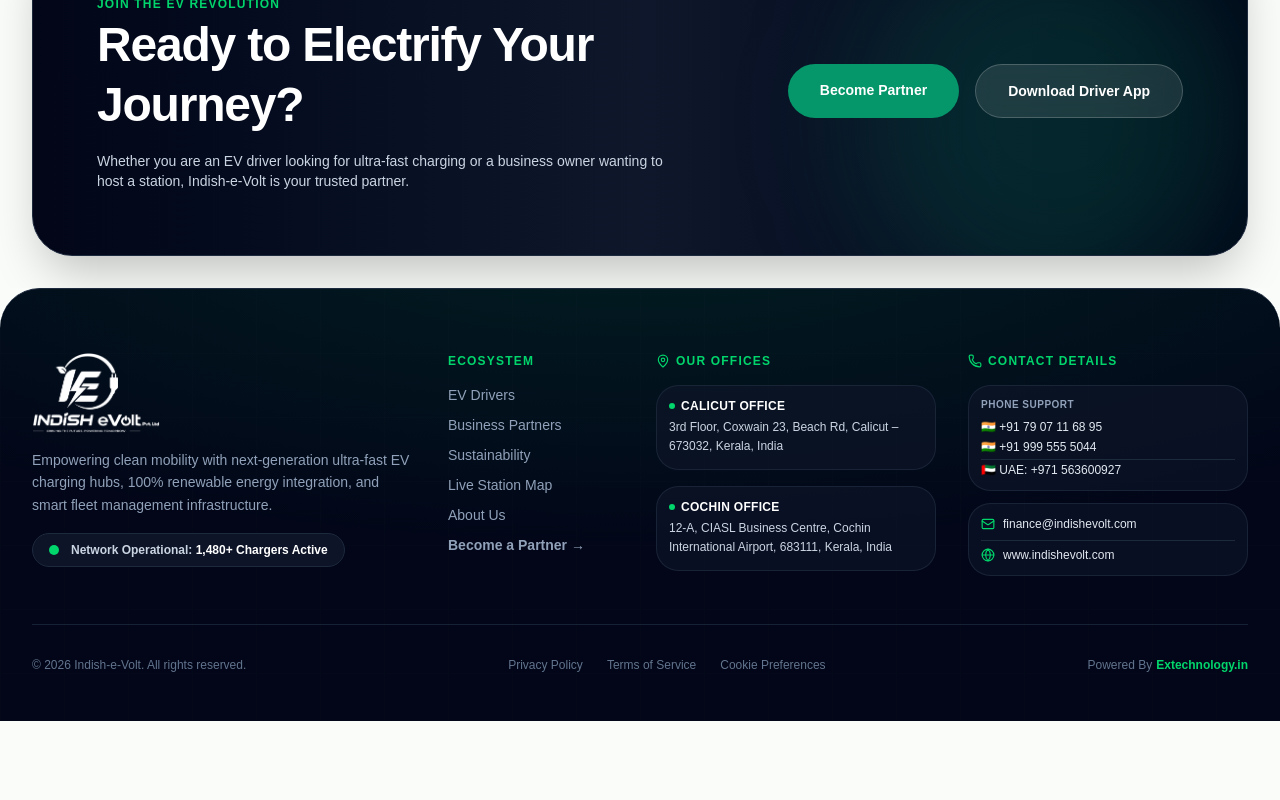
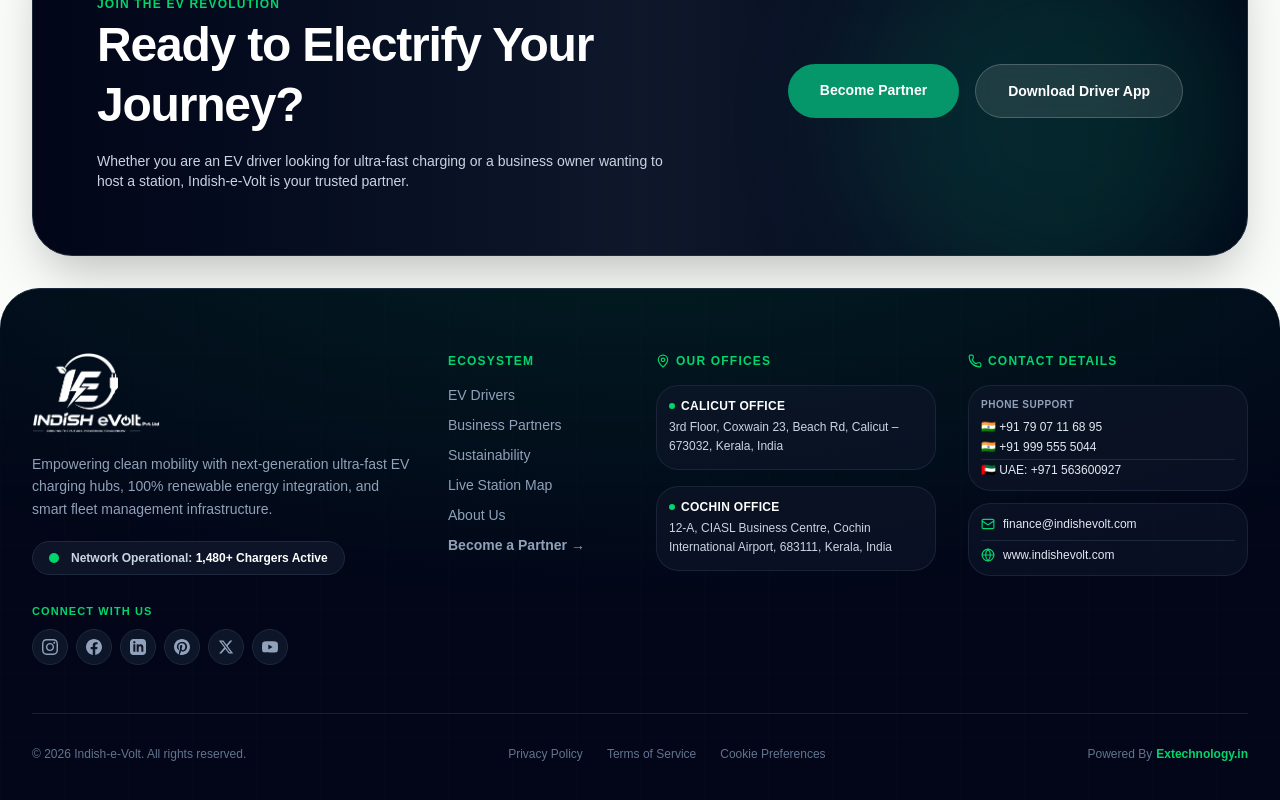
Before and after one commit to extechnology/Indish-e-volt-frontend-main, a React (Vite) app: page / in a window 1280 px wide. Shown: the part 8813-9613 px from the top of the page. Before the commit the page ends 9534 px from the top, so only its background shows below. Built offline with nearby package versions, Linux system fonts and the light colour scheme.

Commit message:
Updated Social Media links in footer

```diff
--- a/src/components/layout/Footer.tsx
+++ b/src/components/layout/Footer.tsx
@@ -1,6 +1,63 @@
 import { Link } from 'react-router-dom'
 import { motion } from 'framer-motion'
 import { ArrowUpRight, MapPin, Phone, Mail, Globe, Sparkles } from 'lucide-react'
+
+const socialLinks = [
+  {
+    name: 'Instagram',
+    url: 'https://www.instagram.com/indishevolt.in/?hl=en',
+    icon: (
+      <svg className="h-4 w-4" fill="currentColor" viewBox="0 0 24 24">
+        <path d="M12 2.163c3.204 0 3.584.012 4.85.07 3.252.148 4.771 1.691 4.919 4.919.058 1.265.069 1.645.069 4.849 0 3.205-.012 3.584-.069 4.849-.149 3.225-1.664 4.771-4.919 4.919-1.266.058-1.644.07-4.85.07-3.204 0-3.584-.012-4.849-.07-3.26-.149-4.771-1.699-4.919-4.92-.058-1.265-.07-1.644-.07-4.849 0-3.204.013-3.583.07-4.849.149-3.227 1.664-4.771 4.919-4.919 1.266-.057 1.645-.069 4.849-.069zm0-2.163c-3.259 0-3.667.014-4.947.072-4.358.2-6.78 2.618-6.98 6.98-.059 1.281-.073 1.689-.073 4.948 0 3.259.014 3.668.072 4.948.2 4.358 2.618 6.78 6.98 6.98 1.281.058 1.689.072 4.948.072 3.259 0 3.668-.014 4.948-.072 4.354-.2 6.782-2.618 6.979-6.98.059-1.28.073-1.689.073-4.948 0-3.259-.014-3.667-.072-4.947-.196-4.354-2.617-6.78-6.979-6.98-1.281-.059-1.69-.073-4.949-.073zm0 5.838c-3.403 0-6.162 2.759-6.162 6.162s2.759 6.163 6.162 6.163 6.162-2.759 6.162-6.163c0-3.403-2.759-6.162-6.162-6.162zm0 10.162c-2.209 0-4-1.79-4-4 0-2.209 1.791-4 4-4s4 1.791 4 4c0 2.21-1.791 4-4 4zm6.406-11.845c-.796 0-1.441.645-1.441 1.44s.645 1.44 1.441 1.44c.795 0 1.439-.645 1.439-1.44s-.644-1.44-1.439-1.44z"/>
+      </svg>
+    ),
+  },
+  {
+    name: 'Facebook',
+    url: 'https://www.facebook.com/profile.php?id=61592869981067',
+    icon: (
+      <svg className="h-4 w-4" fill="currentColor" viewBox="0 0 24 24">
+        <path d="M24 12.073c0-6.627-5.373-12-12-12s-12 5.373-12 12c0 5.99 4.388 10.954 10.125 11.854v-8.385H7.078v-3.47h3.047V9.43c0-3.007 1.792-4.669 4.533-4.669 1.312 0 2.686.235 2.686.235v2.953H15.83c-1.491 0-1.956.925-1.956 1.874v2.25h3.328l-.532 3.47h-2.796v8.385C19.612 23.027 24 18.062 24 12.073z"/>
+      </svg>
+    ),
+  },
+  {
+    name: 'LinkedIn',
+    url: 'https://www.linkedin.com/company/indishevolt-in/about/?viewAsMember=true',
+    icon: (
+      <svg className="h-4 w-4" fill="currentColor" viewBox="0 0 24 24">
+        <path d="M19 0h-14c-2.761 0-5 2.239-5 5v14c0 2.761 2.239 5 5 5h14c2.762 0 5-2.239 5-5v-14c0-2.761-2.238-5-5-5zm-11 19h-3v-11h3v11zm-1.5-12.268c-.966 0-1.75-.79-1.75-1.764s.784-1.764 1.75-1.764 1.75.79 1.75 1.764-.783 1.764-1.75 1.764zm13.5 12.268h-3v-5.604c0-3.368-4-3.113-4 0v5.604h-3v-11h3v1.765c1.396-2.586 7-2.777 7 2.476v6.759z"/>
+      </svg>
+    ),
+  },
+  {
+    name: 'Pinterest',
+    url: 'https://in.pinterest.com/indishevolt',
+    icon: (
+      <svg className="h-4 w-4" fill="currentColor" viewBox="0 0 24 24">
+        <path d="M12 0C5.373 0 0 5.372 0 12c0 5.084 3.163 9.426 7.627 11.174-.105-.949-.2-2.405.042-3.441.218-.937 1.407-5.965 1.407-5.965s-.359-.719-.359-1.782c0-1.668.967-2.914 2.171-2.914 1.023 0 1.518.769 1.518 1.69 0 1.029-.655 2.568-.994 3.995-.283 1.194.599 2.169 1.777 2.169 2.133 0 3.772-2.249 3.772-5.495 0-2.873-2.064-4.882-5.012-4.882-3.414 0-5.418 2.561-5.418 5.207 0 1.031.397 2.138.893 2.738.098.119.112.224.083.345-.09.375-.291 1.199-.332 1.357-.053.22-.174.267-.402.161-1.499-.698-2.436-2.889-2.436-4.649 0-3.785 2.75-7.262 7.929-7.262 4.163 0 7.398 2.967 7.398 6.931 0 4.136-2.607 7.464-6.227 7.464-1.216 0-2.359-.631-2.75-1.378l-.748 2.853c-.271 1.043-1.002 2.35-1.492 3.146C9.57 23.812 10.763 24 12 24c6.627 0 12-5.373 12-12 0-6.628-5.373-12-12-12z"/>
+      </svg>
+    ),
+  },
+  {
+    name: 'X (Twitter)',
+    url: 'https://x.com/indishevoltin',
+    icon: (
+      <svg className="h-4 w-4" fill="currentColor" viewBox="0 0 24 24">
+        <path d="M18.244 2.25h3.308l-7.227 8.26 8.502 11.24H16.17l-5.214-6.817L4.99 21.75H1.68l7.73-8.835L1.254 2.25H8.08l4.713 6.231zm-1.161 17.52h1.833L7.084 4.126H5.117z"/>
+      </svg>
+    ),
+  },
+  {
+    name: 'YouTube',
+    url: 'https://www.youtube.com/@indishevolt',
+    icon: (
+      <svg className="h-4 w-4" fill="currentColor" viewBox="0 0 24 24">
+        <path d="M23.498 6.186a3.016 3.016 0 0 0-2.122-2.136C19.505 3.545 12 3.545 12 3.545s-7.505 0-9.377.505A3.017 3.017 0 0 0 .502 6.186C0 8.07 0 12 0 12s0 3.93.502 5.814a3.016 3.016 0 0 0 2.122 2.136c1.871.505 9.376.505 9.376.505s7.505 0 9.377-.505a3.015 3.015 0 0 0 2.122-2.136C24 15.93 24 12 24 12s0-3.93-.502-5.814zM9.545 15.568V8.432L15.818 12l-6.273 3.568z"/>
+      </svg>
+    ),
+  },
+]
 
 export default function Footer() {
   return (
@@ -14,7 +71,7 @@ export default function Footer() {
         <div className="grid grid-cols-1 md:grid-cols-2 lg:grid-cols-12 gap-10 lg:gap-8 pb-12 border-b border-slate-800/80">
 
           {/* Column 1: Brand Info (Span 4) */}
-          <div className="lg:col-span-4 space-y-4">
+          <div className="lg:col-span-4 space-y-5">
             <Link to="/" className="inline-flex items-center" aria-label="Indish-e-Volt Home">
               <img
                 src="/INDIS-fit-new-logo.png"
@@ -33,6 +90,28 @@ export default function Footer() {
                 <span className="relative inline-flex rounded-full h-2.5 w-2.5 bg-[#00D66C]"></span>
               </span>
               <span className="text-slate-300">Network Operational: <strong className="text-white font-bold">1,480+ Chargers Active</strong></span>
+            </div>
+
+            {/* Social Media Icons */}
+            <div className="pt-2 space-y-2.5">
+              <span className="text-[11px] font-extrabold uppercase tracking-widest text-[#00D66C] block">
+                Connect With Us
+              </span>
+              <div className="flex items-center gap-2 flex-wrap">
+                {socialLinks.map((item) => (
+                  <a
+                    key={item.name}
+                    href={item.url}
+                    target="_blank"
+                    rel="noopener noreferrer"
+                    aria-label={item.name}
+                    title={item.name}
+                    className="h-9 w-9 rounded-xl bg-slate-900/90 border border-slate-800 flex items-center justify-center text-slate-400 hover:text-[#00D66C] hover:border-[#00D66C]/50 hover:bg-slate-850 hover:shadow-lg hover:shadow-[#00D66C]/10 transition-all hover:scale-105"
+                  >
+                    {item.icon}
+                  </a>
+                ))}
+              </div>
             </div>
           </div>
 
```
